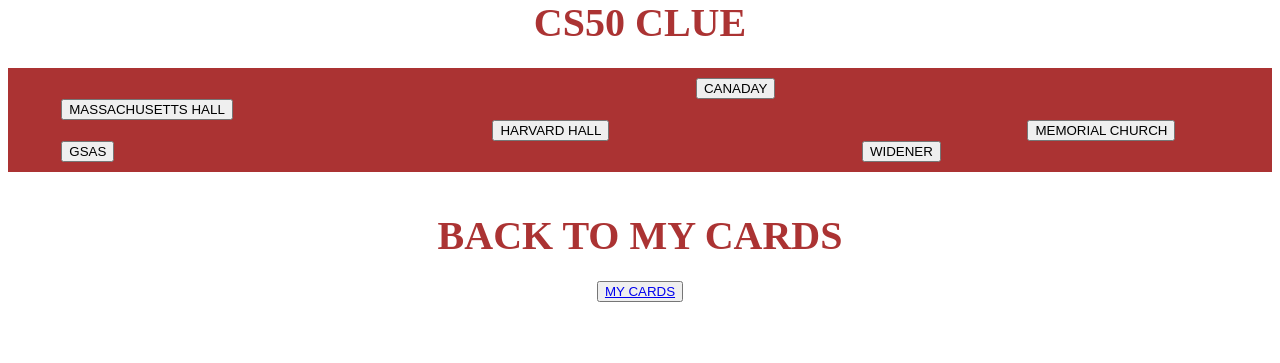
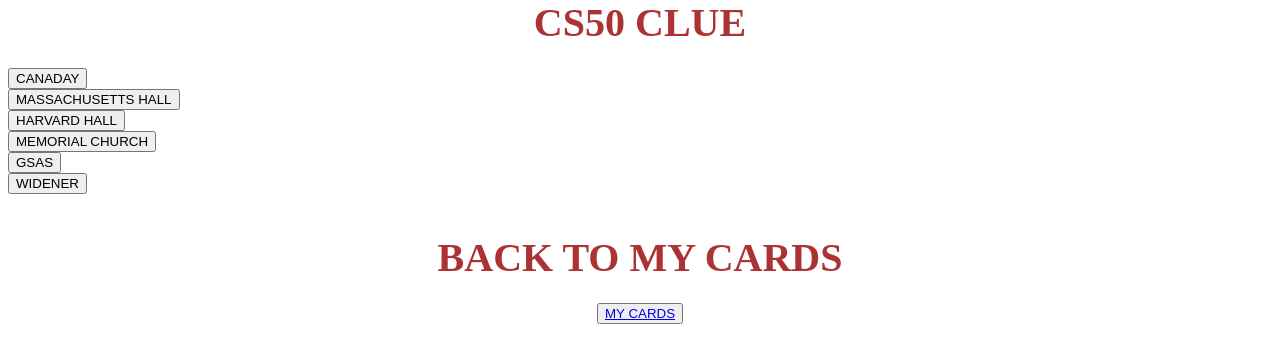
Before and after one commit to milligang/clue-final-project, a Flask app: page /gameboard in a window 1280 px wide. Shown: the part 22-385 px from the top of the page. Run offline with Flask 3, Linux system fonts and the light colour scheme; some libraries are stand-ins or nearby versions.

Commit message:
Mon, Dec 4, 2023, 1:34 PM -05:00

```diff
--- a/static/styles.css
+++ b/static/styles.css
@@ -3,24 +3,19 @@ color: rgba(150, 0, 0, 0.8);
 font-size: 40px;
 text-align: center;
 }
-.gameboard {
-display: grid;
-grid-template-columns: auto auto auto auto auto auto auto auto auto auto auto auto auto auto auto;
-background-color:  rgba(150, 0, 0, 0.8);
-padding: 10px;
-}
-
 
 .text{
     color: rgba(150, 0, 0, 0.8);
     font-size: 20px;
     text-align: center;
 }
+
 .body{
     color: rgba(150, 0, 0, 0.8);
     font-size: 20px;
     text-align: center;
 }
+
 .card {
     box-shadow: 0 4px 8px 0 rgba(0,0,0,0.2);
     transition: 0.3s;
```
